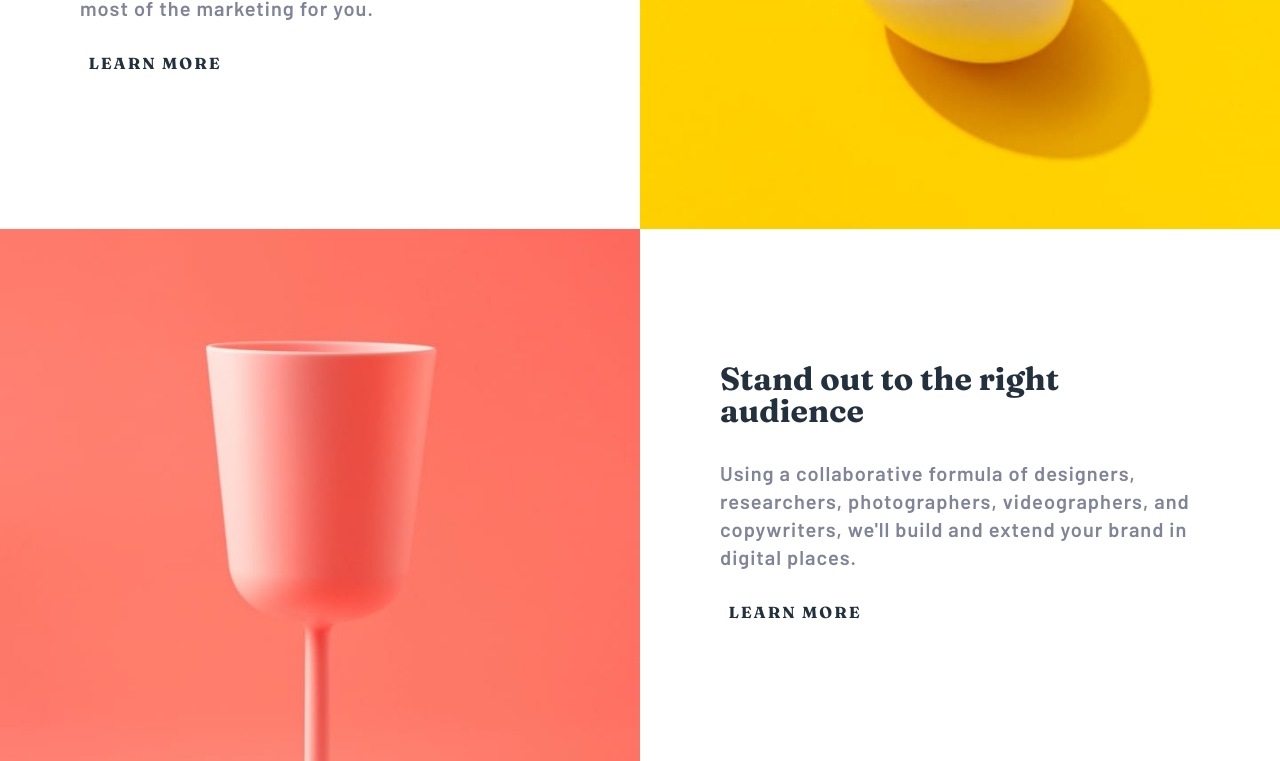
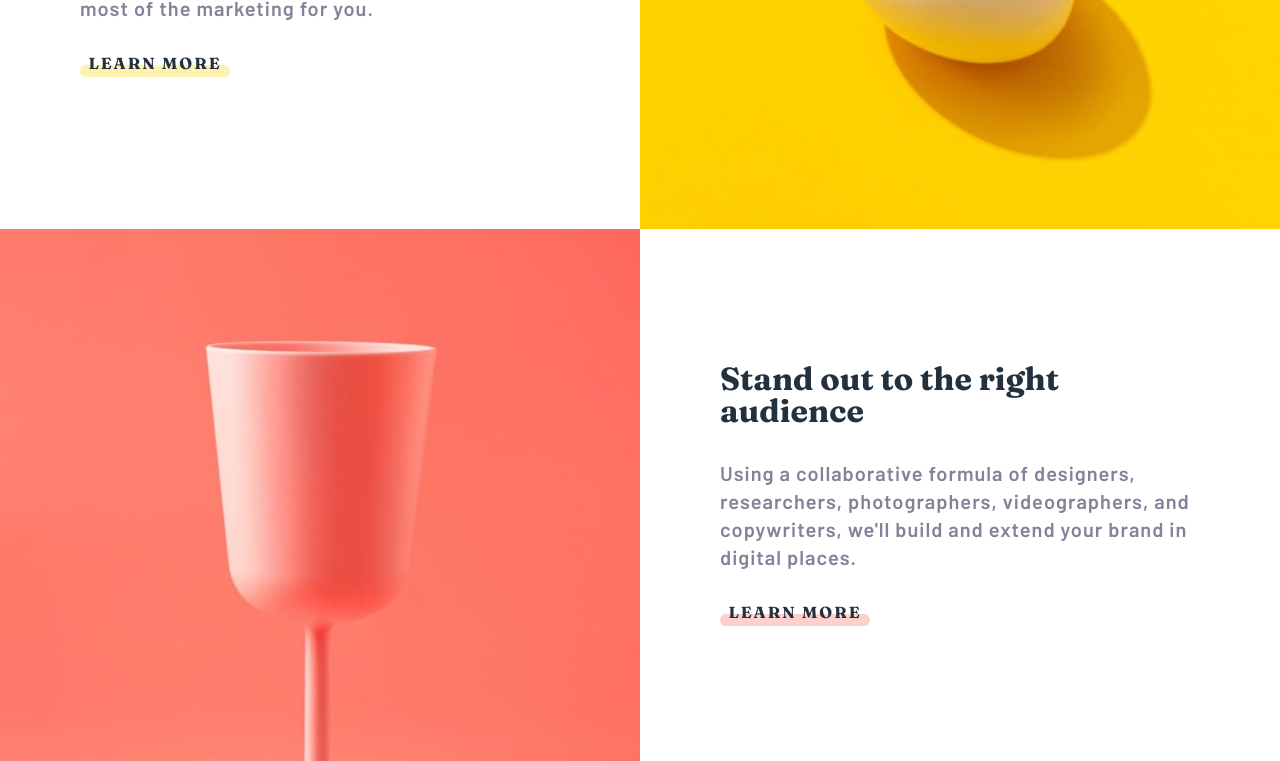
Before and after one commit to ericabao/sunnyside-agency, a plain HTML site: page index.html in a window 1280 px wide. Shown: the part 1040-1801 px from the top of the page. Drawn offline with Linux system fonts and the light colour scheme.

Commit message:
button hover effects update

```diff
--- a/css/styles.css
+++ b/css/styles.css
@@ -238,6 +238,42 @@ a {
 
 .flex-item .copy{
     padding: 3.5rem 2rem;
+}
+
+.copy .btn-text {
+    width: 150px;
+    height: 25px;
+    display: block;
+    text-align: center;
+    margin: 0 auto;
+}
+
+.copy .btn-text.brand::after{
+    content: "";
+    background-color: #fff1b0;
+    width: 150px;
+    height: 12px;
+    border-radius: 6px;
+    display: block;
+    margin-top: -8px;
+}
+
+.copy .btn-text.brand:hover::after{
+    background-color: var(--Yellow);
+}
+
+.copy .btn-text.audience::after{
+    content: "";
+    background-color: #fdd0cb;
+    width: 150px;
+    height: 12px;
+    border-radius: 6px;
+    display: block;
+    margin-top: -8px;
+}
+
+.copy .btn-text.audience:hover::after{
+    background-color: var(--soft-Red);
 }
 
 .flex-item h3{
@@ -481,21 +517,35 @@ footer ul{
         width: 150px;
         height: 25px;
         display: block;
-        text-align: center;
+        margin-left: 0;
     }
 
-    .copy .btn-text.yellow:hover{
-        background-image: url("/images/hoverAsset-Yellow.svg");
-        background-size: 100%;
-        background-repeat: no-repeat;
-        background-position: bottom 2px center;
+    .copy .btn-text.brand::after{
+        content: "";
+        background-color: #fff1b0;
+        width: 150px;
+        height: 12px;
+        border-radius: 6px;
+        display: block;
+        margin-top: -8px;
     }
 
-    .copy .btn-text.orange:hover{
-        background-image: url("/images/hoverAsset-Orange.svg");
-        background-size: 100%;
-        background-repeat: no-repeat;
-        background-position: bottom 2px center;
+    .copy .btn-text.brand:hover::after{
+        background-color: var(--Yellow);
+    }
+
+    .copy .btn-text.audience::after{
+        content: "";
+        background-color: #fdd0cb;
+        width: 150px;
+        height: 12px;
+        border-radius: 6px;
+        display: block;
+        margin-top: -8px;
+    }
+
+    .copy .btn-text.audience:hover::after{
+        background-color: var(--soft-Red);
     }
 
     .flex-item h3{
@@ -635,7 +685,6 @@ footer ul{
         align-items: center;
     }
 
-
     .portfolio picture {
         flex-basis: 25%;
     }
--- a/index.html
+++ b/index.html
@@ -57,7 +57,7 @@
           <h3>Transform your brand</h3>
           <p>We are a full-service creative agency specializing in helping brands grow fast.
             Engage your clients through compelling visuals that do most of the marketing for you.</p>
-          <a href="#" class="btn-text yellow">Learn more</a>
+          <a href="#" class="btn-text brand">Learn more</a>
         </div>
       </div>
 
@@ -69,7 +69,7 @@
         <div class="copy">
         <h3>Stand out to the right audience</h3>
         <p>Using a collaborative formula of designers, researchers, photographers, videographers, and copywriters, we'll build and extend your brand in digital places.</p>
-        <a href="#" class="btn-text orange">Learn more</a>
+        <a href="#" class="btn-text audience">Learn more</a>
         </div>
       </div>
 
```
